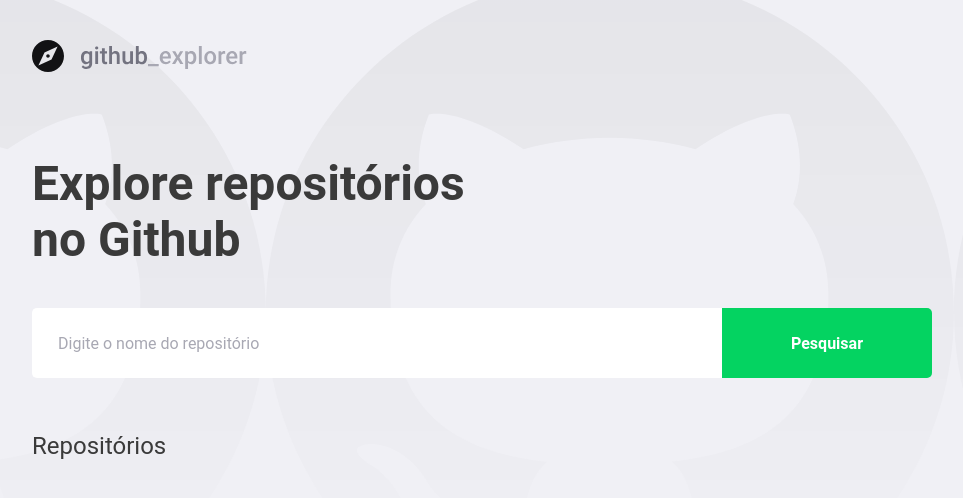
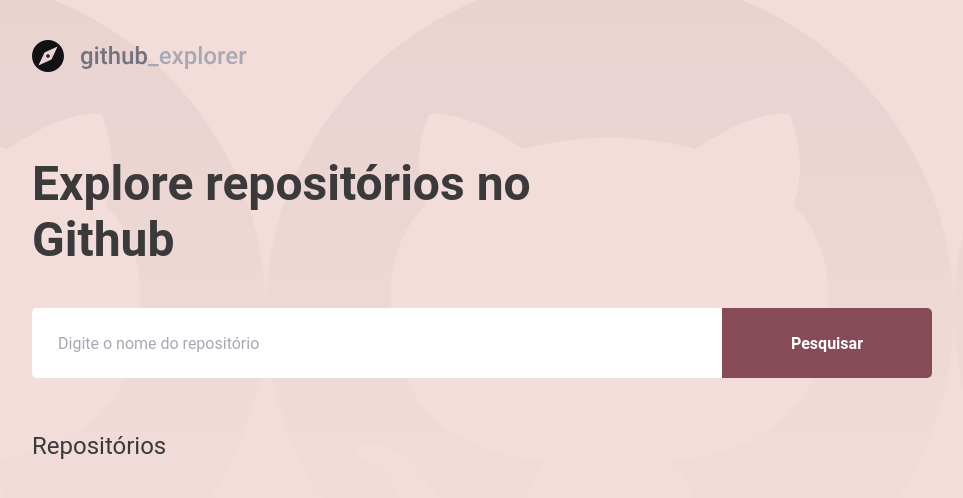
Before and after one commit to luishenriqs/github-explorer, a React (Create React App) app: page / in a window 1280 px wide. Shown: the top 498 px of the page, without its empty margins (148-1111 px from the left). Built offline with nearby package versions, Linux system fonts and the light colour scheme.

Commit message:
feat: layout

```diff
--- a/src/components/Button/styles.ts
+++ b/src/components/Button/styles.ts
@@ -1,10 +1,10 @@
-import styled from 'styled-components';
-import { shade } from 'polished';
+import styled from "styled-components";
+import { shade } from "polished";
 
 export const Container = styled.button`
   width: 210px;
   height: 70px;
-  background: #04d361;
+  background: #864b57;
   border: 0;
   border-radius: 0 5px 5px 0;
   color: #fff;
@@ -12,6 +12,6 @@ export const Container = styled.button`
   transition: background-color 0.4s;
 
   &:hover {
-    background: ${shade(0.2, '#04d361')};
+    background: ${shade(0.2, "#864b57")};
   }
 `;
--- a/src/components/RepoLink/styles.ts
+++ b/src/components/RepoLink/styles.ts
@@ -1,9 +1,9 @@
-import styled from 'styled-components';
+import styled from "styled-components";
 
 export const Container = styled.div`
   a {
     margin-top: 10px;
-    background: #fff;
+    background: #c28f8b;
     border-radius: 5px;
     width: 100%;
     padding: 24px;
@@ -19,5 +19,9 @@ export const Container = styled.div`
     & + a {
       margin-top: 16px;
     }
+
+    strong {
+      color: #3a3a3a;
+    }
   }
 `;
--- a/src/pages/Commits/index.tsx
+++ b/src/pages/Commits/index.tsx
@@ -3,8 +3,7 @@ import api from "../../services/api";
 import { Link, useLocation } from "react-router-dom";
 import { FiChevronLeft } from "react-icons/fi";
 import logoImg from "../../assets/logo.svg";
-
-import { Header, RepositoryInfo, SubTitle } from "./styles";
+import { Header, CommitsInfo, SubTitle } from "./styles";
 
 const Commits: React.FC = () => {
   const [commits, setCommits] = useState([]);
@@ -24,7 +23,6 @@ const Commits: React.FC = () => {
       const commits = response.data;
       setCommits(commits);
     };
-
     loadCommmits();
   }, [url]);
 
@@ -43,7 +41,7 @@ const Commits: React.FC = () => {
       </SubTitle>
 
       {array.map((commts) => (
-        <RepositoryInfo>
+        <CommitsInfo>
           <header>
             <div>
               <strong>{commts?.commit.message}</strong>
@@ -55,10 +53,7 @@ const Commits: React.FC = () => {
               <strong>{commts?.commit.author.name}</strong>
               <span>Name</span>
             </li>
-            <li>
-              <strong>{commts?.commit.author.emai}</strong>
-              <span>Email</span>
-            </li>
+
             <li>
               <strong>{commts?.commit.author.date}</strong>
               <span>Date</span>
@@ -72,7 +67,7 @@ const Commits: React.FC = () => {
             <a href={commts?.commit.url}>{commts?.commit.url}</a>
             <span>Link</span>
           </div>
-        </RepositoryInfo>
+        </CommitsInfo>
       ))}
     </>
   );
--- a/src/pages/Commits/styles.ts
+++ b/src/pages/Commits/styles.ts
@@ -30,11 +30,10 @@ export const SubTitle = styled.div`
   }
 `;
 
-export const RepositoryInfo = styled.header`
-  margin-top: 30px;
-  margin-bottom: 80px;
-  margin-top: 10px;
-  background: #fff;
+export const CommitsInfo = styled.header`
+  margin-top: 20px;
+
+  background: #c28f8b;
   border-radius: 5px;
   width: 100%;
   padding: 24px;
@@ -49,13 +48,13 @@ export const RepositoryInfo = styled.header`
   header {
     display: flex;
     align-items: center;
-    margin-bottom: 50px;
+    margin-bottom: 30px;
     div {
       display: flex;
       flex-direction: column;
       strong {
         font-size: 18px;
-        color: #3d3d4d;
+        color: #3a3a3a;
       }
       span {
         display: block;
@@ -68,7 +67,7 @@ export const RepositoryInfo = styled.header`
   ul {
     display: flex;
     list-style: none;
-    margin-bottom: 50px;
+    margin-bottom: 30px;
     li {
       & + li {
         margin-left: 80px;
@@ -77,7 +76,7 @@ export const RepositoryInfo = styled.header`
       strong {
         display: block;
         font-size: 18px;
-        color: #3d3d4d;
+        color: #3a3a3a;
       }
 
       span {
@@ -93,7 +92,7 @@ export const RepositoryInfo = styled.header`
     flex-direction: column;
     a {
       font-size: 16px;
-      color: #3d3d4d;
+      color: #3a3a3a;
     }
     span {
       display: block;
--- a/src/pages/Dashboard/styles.ts
+++ b/src/pages/Dashboard/styles.ts
@@ -6,9 +6,11 @@ interface FormProps {
 
 export const Title = styled.h1`
   font-size: 48px;
+  align-items: center;
+  justify-content: center;
   color: #3a3a3a;
   margin-top: 80px;
-  max-width: 450px;
+  max-width: 500px;
   line-height: 56px;
 `;
 
--- a/src/styles/global.ts
+++ b/src/styles/global.ts
@@ -1,5 +1,5 @@
-import { createGlobalStyle } from 'styled-components';
-import githubBackground from '../assets/github-background.svg';
+import { createGlobalStyle } from "styled-components";
+import githubBackground from "../assets/github-background.svg";
 
 export default createGlobalStyle`
   * {
@@ -10,7 +10,7 @@ export default createGlobalStyle`
   }
 
   body {
-    background: #f0f0f5 url(${githubBackground}) 70% top;
+    background: #F3DDDB url(${githubBackground}) 70% top;
     -webkit-font-smoothing: antialiased;
   }
 
```
